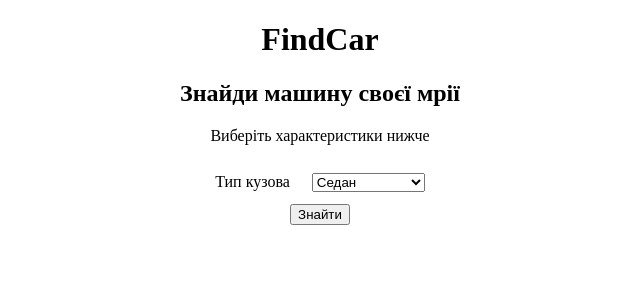
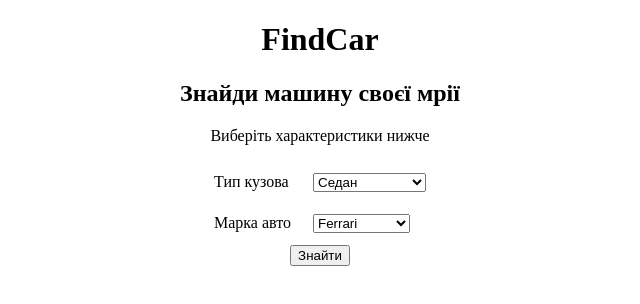
Before and after one commit to Artur545/D.Z.-4-, a plain HTML site: page index.html in a window 1280 px wide. Shown: the whole page, without its empty margins (320-960 px from the left). Drawn offline with Linux system fonts and the light colour scheme.

Commit message:
Some Text

```diff
--- a/index.html
+++ b/index.html
@@ -37,6 +37,25 @@
                     </td>
                 </tr>
 
+                <tr>
+                    <td>Марка авто</td>
+                    <td>
+                        <select name="Марка авто">
+                            <option>Ferrari</option>
+                            <option>Lamborghini</option>
+                            <option>Peugeot</option>
+                            <option>Jaguar</option>
+                            <option>Bugatti</option>
+                            <option>Hyundai</option>
+                            <option>Aston Martin</option>
+                            <option>Bentley</option>
+                            <option>Mazda</option>
+                            <option>Alfa Romeo</option>
+                        </select>
+                    </td>
+                </tr>
+
+
             </table>
 
             <div align="center">
```
Also changed, not shown: gallery.html (+3 -0 lines).
